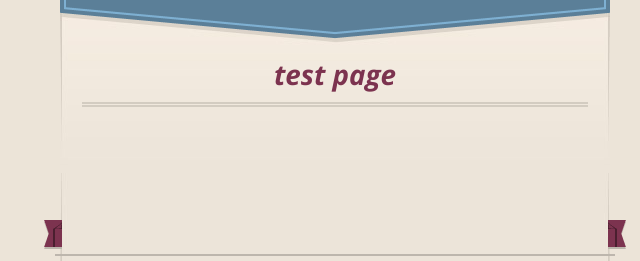
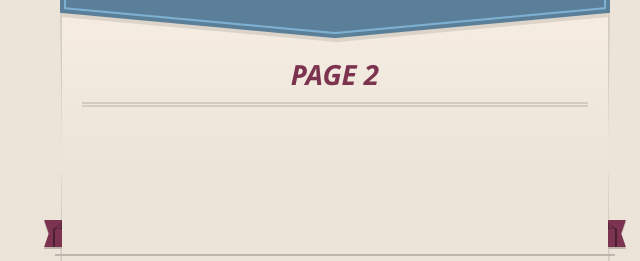
Before and after one commit to michaeldeepak/michaeldeepak.github.io, a plain HTML site: page page2.html in a window 1280 px wide. Shown: the part 142-403 px from the top of the page, 305-945 px from the left. Drawn offline with nearby package versions, Linux system fonts and the light colour scheme.

Commit message:
Update page2.html

```diff
--- a/page2.html
+++ b/page2.html
@@ -55,7 +55,7 @@
 
 
       <section id="main_content">
-        <h3>test page </h3>
+        <h3>PAGE 2 </h3>
        <!-- <h3>
 <a name="welcome-to-github-pages" class="anchor" href="#welcome-to-github-pages"><span class="octicon octicon-link"></span></a>Welcome to GitHub Pages.</h3>
 
```
